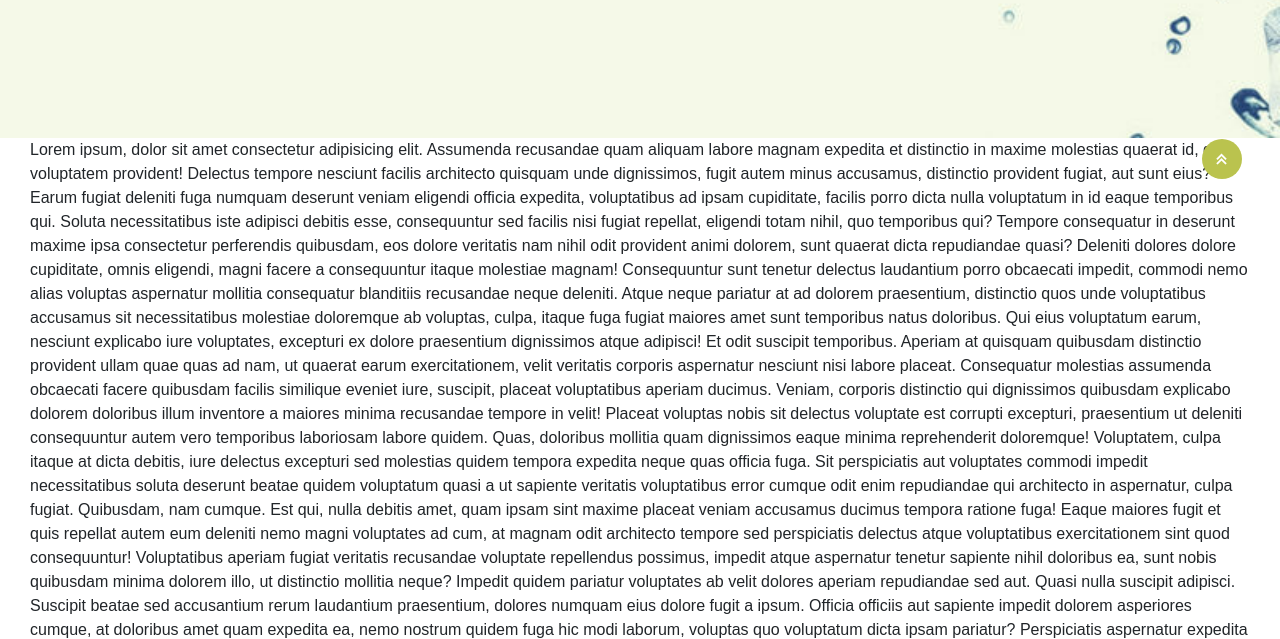
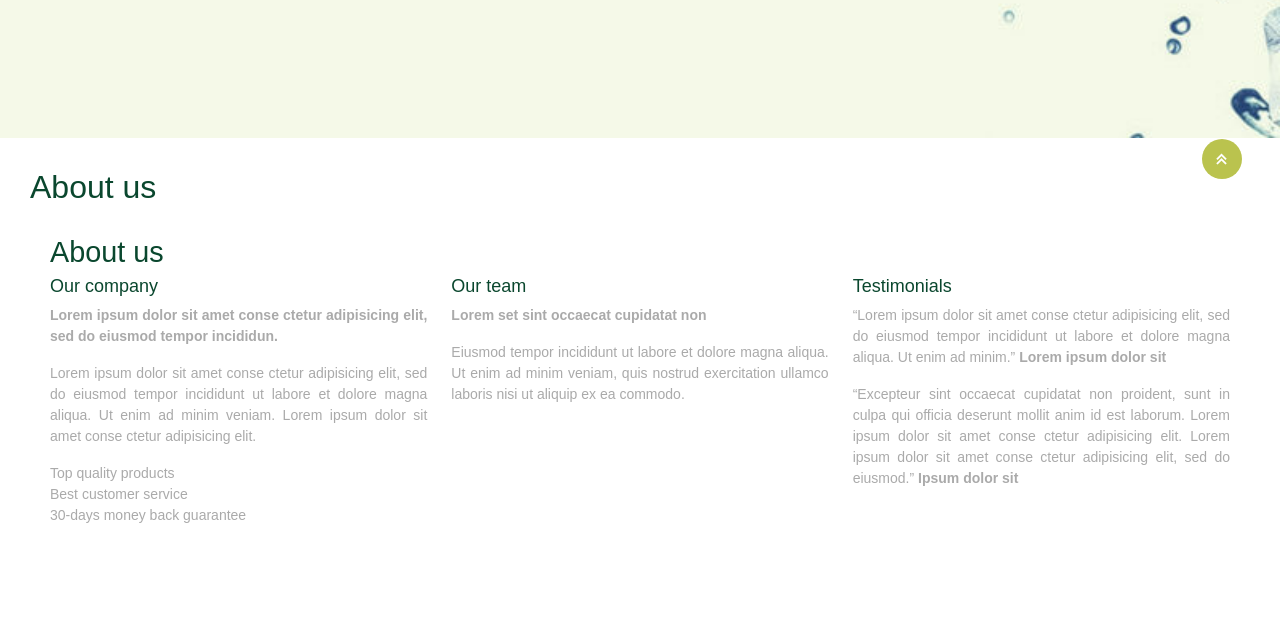
Before and after one commit to Xushnora/exam-3, a plain HTML site: page about.html in a window 1280 px wide. Shown: the part 581-1220 px from the top of the page. Drawn offline with nearby package versions, Linux system fonts and the light colour scheme; a web font is replaced by a local one.

Commit message:
about finish

```diff
--- a/about.html
+++ b/about.html
@@ -364,53 +364,64 @@
                 <div class="hero-s__link-box">
                     <a class="hero-s__link" href="index.html">Home</a>
                     <i class='bx bx-chevron-right'></i>
-                    <a class="hero-s__link" href="contact.html">Contact us</a>
+                    <a class="hero-s__link" href="about.html">About us</a>
                 </div>
             </div>
         </section>
-        <section class="mains">
+        <section class="about-main">
             <div class="container">
-                <p>Lorem ipsum, dolor sit amet consectetur adipisicing elit. Assumenda recusandae quam aliquam labore
-                    magnam expedita et distinctio in maxime molestias quaerat id, quo voluptatem provident! Delectus
-                    tempore nesciunt facilis architecto quisquam unde dignissimos, fugit autem minus accusamus,
-                    distinctio provident fugiat, aut sunt eius? Earum fugiat deleniti fuga numquam deserunt veniam
-                    eligendi officia expedita, voluptatibus ad ipsam cupiditate, facilis porro dicta nulla voluptatum in
-                    id eaque temporibus qui. Soluta necessitatibus iste adipisci debitis esse, consequuntur sed facilis
-                    nisi fugiat repellat, eligendi totam nihil, quo temporibus qui? Tempore consequatur in deserunt
-                    maxime ipsa consectetur perferendis quibusdam, eos dolore veritatis nam nihil odit provident animi
-                    dolorem, sunt quaerat dicta repudiandae quasi? Deleniti dolores dolore cupiditate, omnis eligendi,
-                    magni facere a consequuntur itaque molestiae magnam! Consequuntur sunt tenetur delectus laudantium
-                    porro obcaecati impedit, commodi nemo alias voluptas aspernatur mollitia consequatur blanditiis
-                    recusandae neque deleniti. Atque neque pariatur at ad dolorem praesentium, distinctio quos unde
-                    voluptatibus accusamus sit necessitatibus molestiae doloremque ab voluptas, culpa, itaque fuga
-                    fugiat maiores amet sunt temporibus natus doloribus. Qui eius voluptatum earum, nesciunt explicabo
-                    iure voluptates, excepturi ex dolore praesentium dignissimos atque adipisci! Et odit suscipit
-                    temporibus. Aperiam at quisquam quibusdam distinctio provident ullam quae quas ad nam, ut quaerat
-                    earum exercitationem, velit veritatis corporis aspernatur nesciunt nisi labore placeat. Consequatur
-                    molestias assumenda obcaecati facere quibusdam facilis similique eveniet iure, suscipit, placeat
-                    voluptatibus aperiam ducimus. Veniam, corporis distinctio qui dignissimos quibusdam explicabo
-                    dolorem doloribus illum inventore a maiores minima recusandae tempore in velit! Placeat voluptas
-                    nobis sit delectus voluptate est corrupti excepturi, praesentium ut deleniti consequuntur autem vero
-                    temporibus laboriosam labore quidem. Quas, doloribus mollitia quam dignissimos eaque minima
-                    reprehenderit doloremque! Voluptatem, culpa itaque at dicta debitis, iure delectus excepturi sed
-                    molestias quidem tempora expedita neque quas officia fuga. Sit perspiciatis aut voluptates commodi
-                    impedit necessitatibus soluta deserunt beatae quidem voluptatum quasi a ut sapiente veritatis
-                    voluptatibus error cumque odit enim repudiandae qui architecto in aspernatur, culpa fugiat.
-                    Quibusdam, nam cumque. Est qui, nulla debitis amet, quam ipsam sint maxime placeat veniam accusamus
-                    ducimus tempora ratione fuga! Eaque maiores fugit et quis repellat autem eum deleniti nemo magni
-                    voluptates ad cum, at magnam odit architecto tempore sed perspiciatis delectus atque voluptatibus
-                    exercitationem sint quod consequuntur! Voluptatibus aperiam fugiat veritatis recusandae voluptate
-                    repellendus possimus, impedit atque aspernatur tenetur sapiente nihil doloribus ea, sunt nobis
-                    quibusdam minima dolorem illo, ut distinctio mollitia neque? Impedit quidem pariatur voluptates ab
-                    velit dolores aperiam repudiandae sed aut. Quasi nulla suscipit adipisci. Suscipit beatae sed
-                    accusantium rerum laudantium praesentium, dolores numquam eius dolore fugit a ipsum. Officia
-                    officiis aut sapiente impedit dolorem asperiores cumque, at doloribus amet quam expedita ea, nemo
-                    nostrum quidem fuga hic modi laborum, voluptas quo voluptatum dicta ipsam pariatur? Perspiciatis
-                    aspernatur expedita perferendis iste repudiandae soluta fugiat dignissimos maiores aut, ullam sunt
-                    temporibus quas repellendus cupiditate iure vitae illum magni alias neque laborum enim repellat ad
-                    minus? Unde in explicabo sed delectus adipisci voluptatibus qui et excepturi quis! Quis blanditiis
-                    fugiat ratione incidunt quos optio itaque, quibusdam adipisci cum, minima eligendi dolore?
-                </p>
+                <h1 class="about-main__big-title">
+                    About us
+                </h1>
+                <div class="about-main__content">
+                    <h2 class="about-main__small-title">About us</h2>
+                    <div class="about-main__row row">
+                        <div class="col-xs-12 col-sm-4">
+                            <div class="about-main__block">
+                             <h3 class="about-main__title">Our company</h3>
+                             <p class="about-main__text">
+                                 <strong class="dark-strong">
+                                     Lorem ipsum dolor sit amet conse ctetur adipisicing elit, sed do eiusmod tempor incididun.
+                                 </strong>
+                             </p>
+                             <p class="about-main__text">
+                                 Lorem ipsum dolor sit amet conse ctetur adipisicing elit, sed do eiusmod tempor incididunt ut labore et dolore magna aliqua. Ut enim ad minim veniam. Lorem ipsum dolor sit amet conse ctetur adipisicing elit.
+                             </p>
+                             <p class="about-main__text">
+                                 Top quality products <br>
+                                 Best customer service <br>
+                                 30-days money back guarantee
+                             </p>
+                            </div>
+                        </div>
+                        <div class="col-xs-12 col-sm-4">
+                            <div class="about-main__block">
+                                <h3 class="about-main__title">Our team</h3>
+                                <p class="about-main__text">
+                                    <strong class="dark-strong">
+                                        Lorem set sint occaecat cupidatat non
+                                    </strong>
+                                </p>
+                                <p class="about-main__text">
+                                    Eiusmod tempor incididunt ut labore et dolore magna aliqua. Ut enim ad minim veniam, quis nostrud exercitation ullamco laboris nisi ut aliquip ex ea commodo.
+                                </p>
+                               </div>
+                        </div>
+                        <div class="col-xs-12 col-sm-4">
+                            <div class="about-main__block">
+                                <h3 class="about-main__title">Testimonials</h3>
+                                <p class="about-main__text">
+                                        “Lorem ipsum dolor sit amet conse ctetur adipisicing elit, sed do eiusmod tempor incididunt ut labore et dolore magna aliqua. Ut enim ad minim.”
+                                        <strong class="dark-strong"> Lorem ipsum dolor sit</strong>
+                                </p>
+                                <p class="about-main__text">
+                                    “Excepteur sint occaecat cupidatat non proident, sunt in culpa qui officia deserunt mollit anim id est laborum. Lorem ipsum dolor sit amet conse ctetur adipisicing elit. Lorem ipsum dolor sit amet conse ctetur adipisicing elit, sed do eiusmod.”
+                                    <strong class="dark-strong"> Ipsum dolor sit</strong>
+                                </p>
+                               </div>
+                        </div>
+                    </div>
+                </div>
             </div>
         </section>
         <section class="connect">
--- a/scss/blocks/_about.scss
+++ b/scss/blocks/_about.scss
@@ -0,0 +1,73 @@
+.about-main {
+    padding: 30px 0;
+}
+
+.about-main__big-title {
+    font-size: 2em;
+    color: $dark-gren;
+}
+
+.about-main__small-title {
+    font-size: 1.8em;
+    margin-bottom: 8px;
+    color: $dark-gren;
+}
+
+.about-main__content {
+    background: #fff;
+    padding: 1.25rem;
+    text-align: justify;
+}
+
+.about-main__row {
+    display: flex;
+    flex-wrap: wrap;
+}
+
+.about-main__title {
+    margin-bottom: 0.5rem;
+    font-size: 1.125rem;
+    font-weight: 400;
+    line-height: 1.1;
+    color: #0a472e;
+}
+
+.about-main__text {
+    font-size: .875rem;
+    color: #aaa;
+}
+
+.dark-strong {
+    font-weight: bolder;
+}
+
+
+
+@media screen and (max-width: 1200px) {
+    .container {
+        width: 90%;
+        padding-left: 0;
+        padding-right: 0;
+    }
+
+}
+
+@media screen and (max-width: 992px) {
+
+}
+
+@media screen and (max-width: 768px) {
+
+}
+
+
+@media screen and (max-width: 576px) {
+    .about-main__content {
+        width: 100%;
+        padding: 0 !important;
+        margin: 0 !important;
+    }
+    .connect {
+        padding-top: 0 !important;
+    }
+}
--- a/scss/blocks/_footer.scss
+++ b/scss/blocks/_footer.scss
@@ -119,9 +119,7 @@
             display: flex;
             flex-direction: column;
         }
-
     }
-
 }
 
 
```
Also changed, not shown: scss/blocks/_contact.scss (+24 -4 lines), css/main.css, css/main.min.css, 2 other files.
